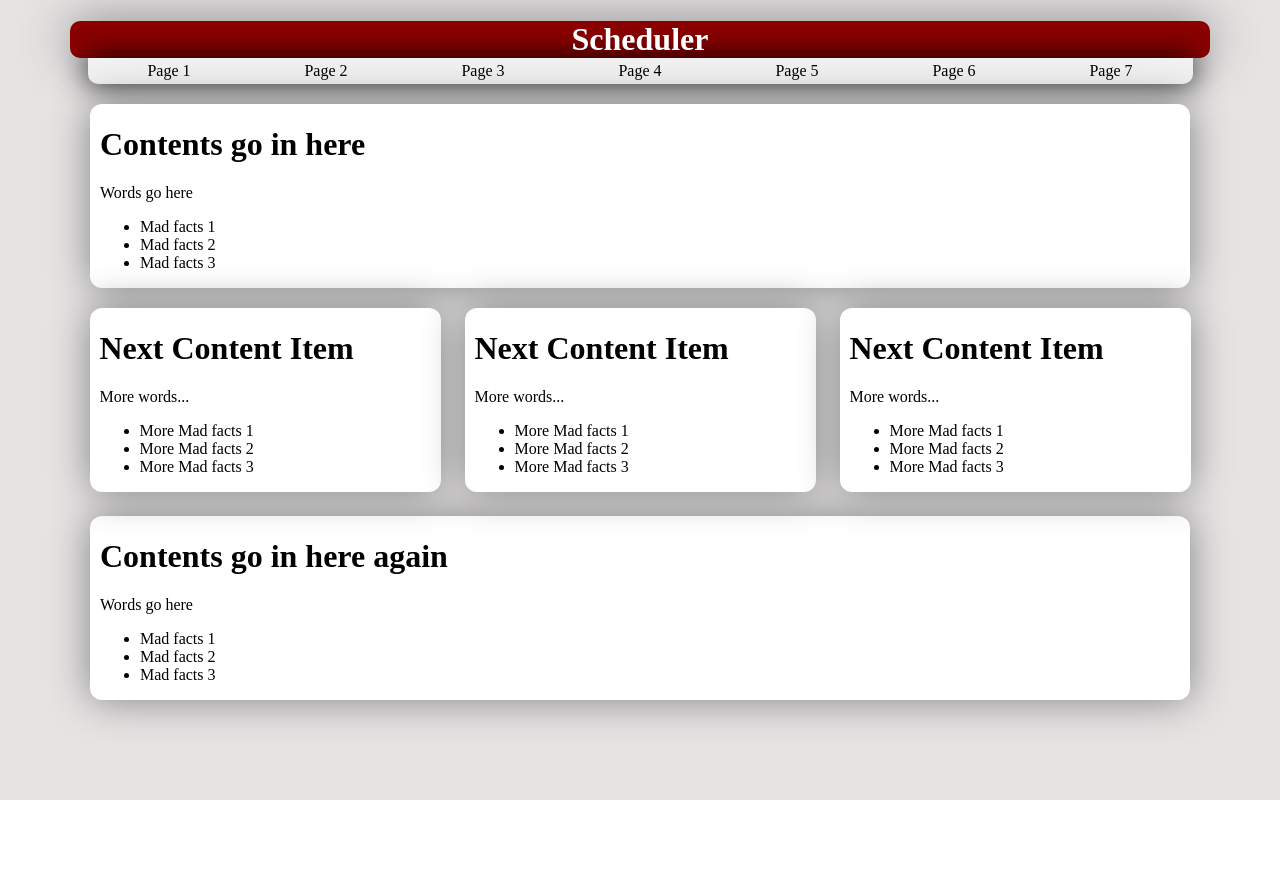
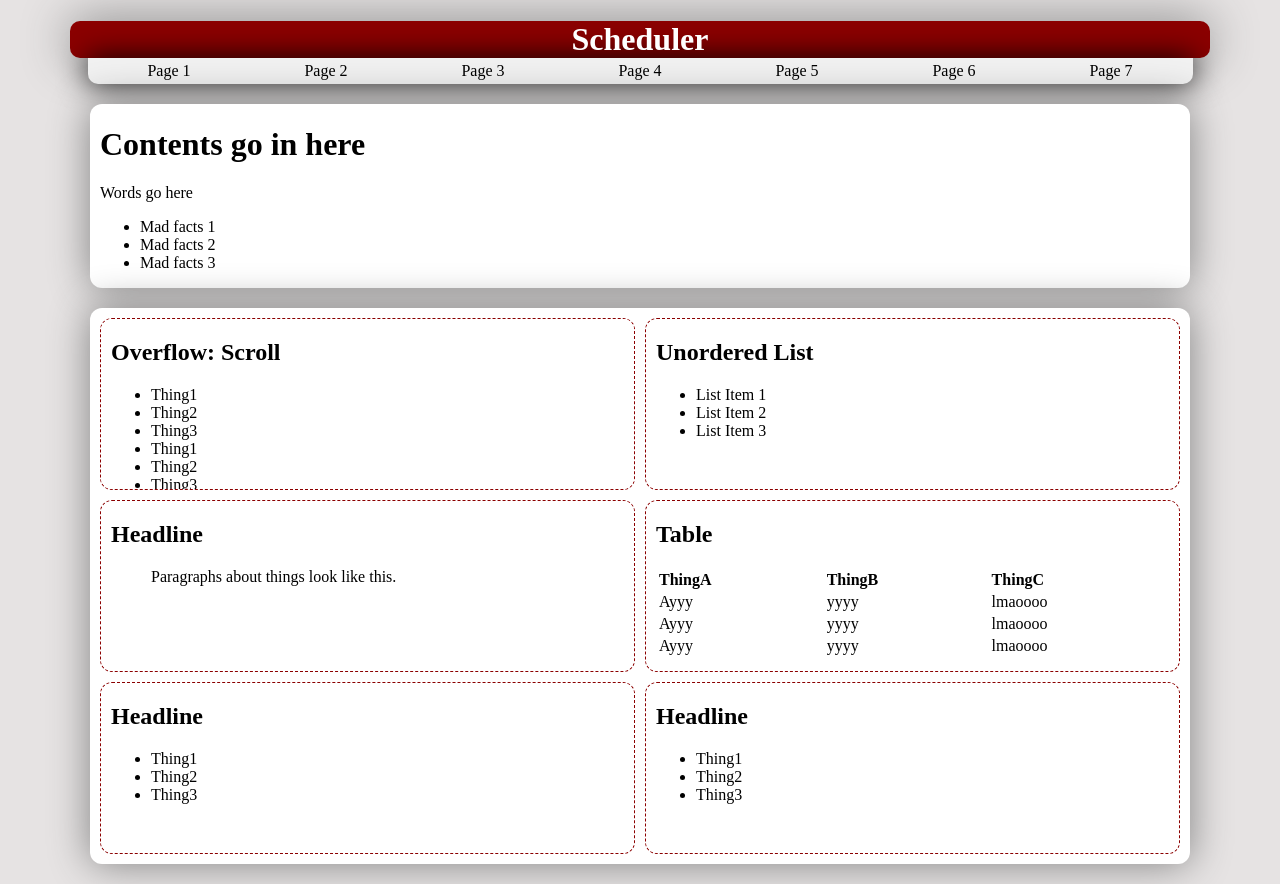
Before and after one commit to Shaunathanz/Scheduler, a PHP site: page / in a window 1280 px wide. Before the commit the page ends 800 px from the top, so only its background shows below. Run offline with PHP 8.4, Linux system fonts and the light colour scheme.

Commit message:
Visual Updates

```diff
--- a/public_html/index.html
+++ b/public_html/index.html
@@ -37,47 +37,78 @@
             </ul>
         </div>
     </div>
-    <div class="content-item small">
-        <div>
-            <h1>Next Content Item</h1>
-            <p>More words...</p>
+    <div class="content-item flex">
+        <div class="content-item flex-item">
+            <h2>Overflow: Scroll</h2>
             <ul>
-                <li>More Mad facts 1</li>
-                <li>More Mad facts 2</li>
-                <li>More Mad facts 3</li>
+                <li>Thing1</li>
+                <li>Thing2</li>
+                <li>Thing3</li>
+                <li>Thing1</li>
+                <li>Thing2</li>
+                <li>Thing3</li>
+                <li>Thing1</li>
+                <li>Thing2</li>
+                <li>Thing3</li>
             </ul>
         </div>
-    </div>
-    <div class="content-item small">
-        <div>
-            <h1>Next Content Item</h1>
-            <p>More words...</p>
+        <div class="content-item flex-item">
+            <h2>Unordered List</h2>
             <ul>
-                <li>More Mad facts 1</li>
-                <li>More Mad facts 2</li>
-                <li>More Mad facts 3</li>
+                <li>List Item 1</li>
+                <li>List Item 2</li>
+                <li>List Item 3</li>
             </ul>
         </div>
-    </div>
-    <div class="content-item small">
-        <div>
-            <h1>Next Content Item</h1>
-            <p>More words...</p>
+        <div class="content-item flex-item">
+            <h2>Headline</h2>
             <ul>
-                <li>More Mad facts 1</li>
-                <li>More Mad facts 2</li>
-                <li>More Mad facts 3</li>
+                <p>Paragraphs about things look like this.</p>
             </ul>
         </div>
-    </div>
-    <div class="content-item">
-        <div>
-            <h1>Contents go in here again</h1>
-            <p>Words go here</p>
+        <div class="content-item flex-item">
+            <h2>Table</h2>
+            <table style="width:100%">
+                <thead>
+                    <tr>
+                        <th>ThingA</th>
+                        <th>ThingB</th>
+                        <th>ThingC</th>
+                    </th>
+                </thead>
+                <tbody>
+                    <tr>
+                        <td>Ayyy</td>
+                        <td>yyyy</td>
+                        <td>lmaoooo</td>
+                    </tr>
+                    <tr>
+                        <td>Ayyy</td>
+                        <td>yyyy</td>
+                        <td>lmaoooo</td>
+                    </tr>
+                    <tr>
+                        <td>Ayyy</td>
+                        <td>yyyy</td>
+                        <td>lmaoooo</td>
+                    </tr>
+                </tbody>
+            </table>
+        </div>
+        <div class="content-item flex-item">
+            <h2>Headline</h2>
             <ul>
-                <li>Mad facts 1</li>
-                <li>Mad facts 2</li>
-                <li>Mad facts 3</li>
+                <li>Thing1</li>
+                <li>Thing2</li>
+                <li>Thing3</li>
+            </ul>
+        </div>
+        <div class="content-item flex-item">
+            <h2>Headline</h2>
+            <ul>
+                <li>Thing1</li>
+                <li>Thing2</li>
+                <li>Thing3</li>
             </ul>
         </div>
     </div>
--- a/public_html/styles/home.css
+++ b/public_html/styles/home.css
@@ -30,12 +30,12 @@ body
 #nav
 {
     display: block;
-    max-width: 1105px;
     margin-left: auto;
     margin-right: auto;
     margin-bottom: 20px;
     padding-right: 20px;
     padding-left: 20px;
+    max-width: 1105px;
 }
 
 #nav ul
@@ -74,6 +74,28 @@ body
     padding-bottom: 1px;
 }
 
+.content-item.flex
+{
+    display: flex;
+    flex-wrap: wrap;
+    max-width: 1080px;
+    padding: 10px;
+    gap: 10px;
+}
+
+.content-item.flex-item
+{
+    height: 170px;
+    min-width: 392px;
+    margin: 0px;
+    border-style: dashed;
+    border-color: darkred;
+    box-shadow: none;
+    border-width: 1px;
+    flex-basis: 513px;
+    flex-grow: 1;
+}
+
 .content-item
 {
     display: block;
@@ -92,9 +114,9 @@ body
 .content-item.small
 {
     display: inline-block;
-    width: 331px;
     margin-left: 10px;
     margin-right: 10px;
+    width: 331px;
 }
 
 /* v PLACE NEW CSS BELOW THIS LINE v */
```
